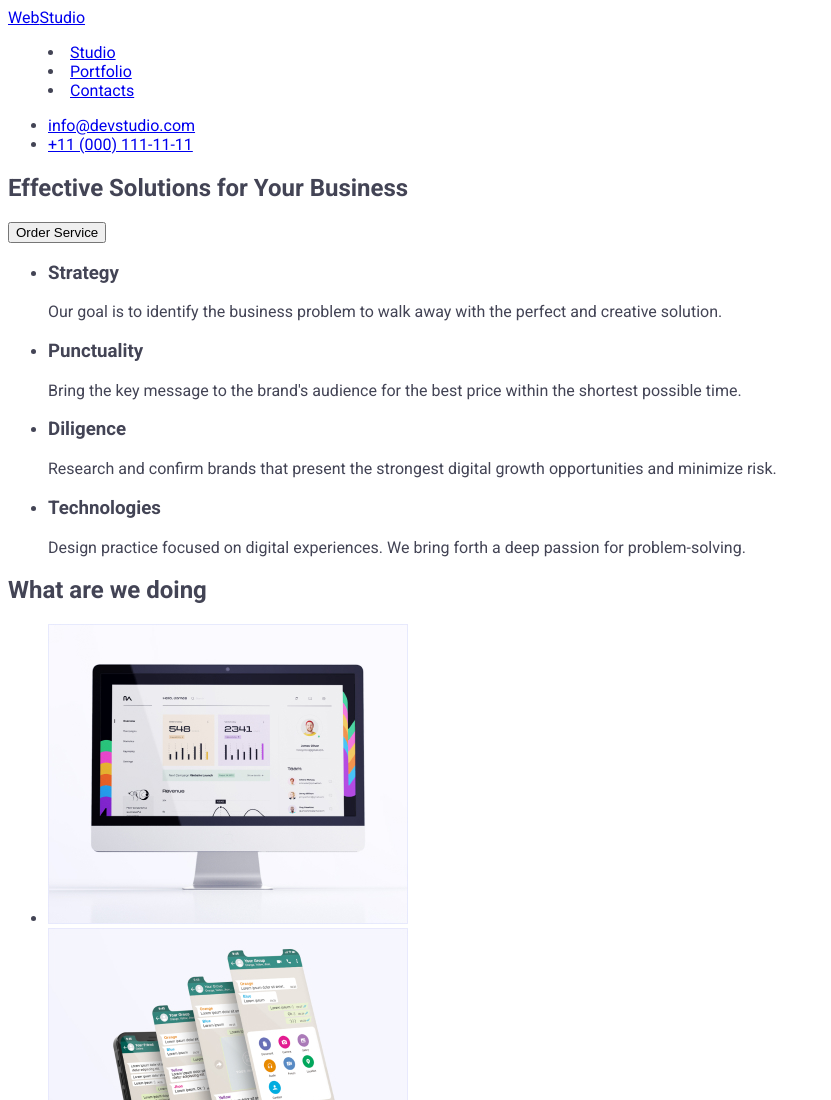
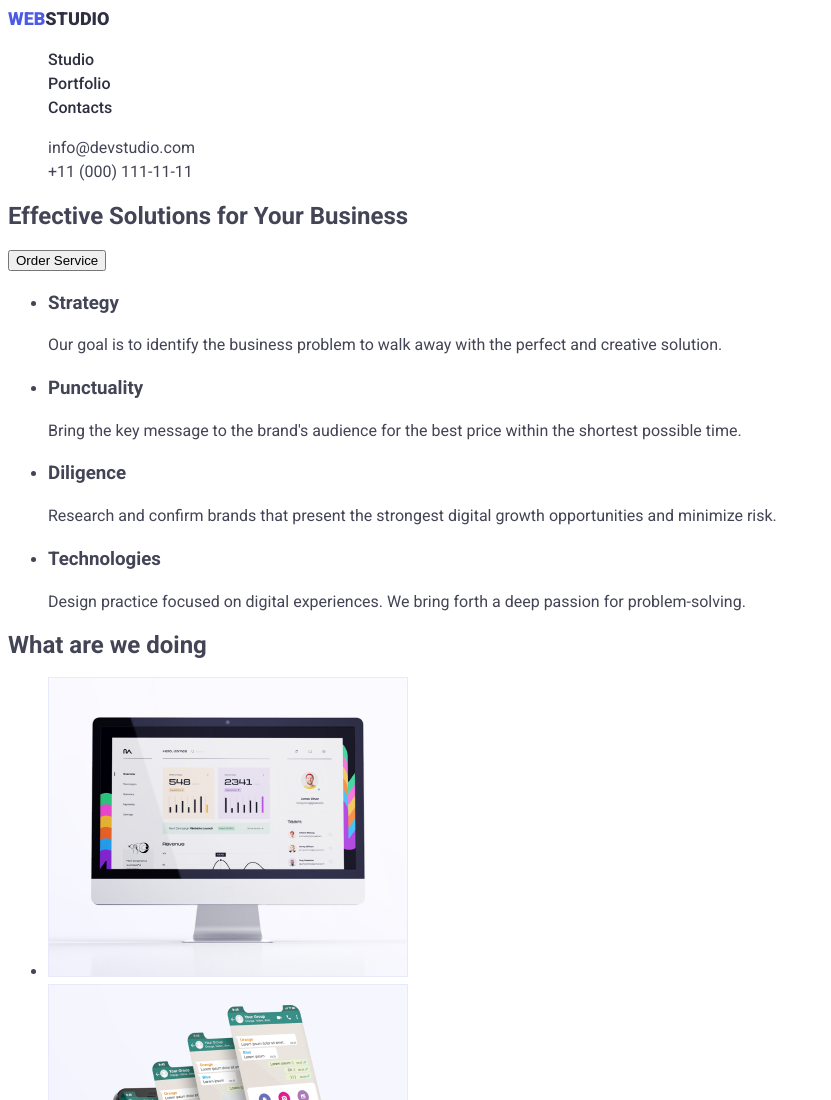
Before and after one commit to PeterPoterek/goit-markup-hw-02, a plain HTML site: page index.html in a window 1280 px wide. Shown: the top 1100 px of the page, without its empty margins (0-831 px from the left). Drawn offline with Linux system fonts and the light colour scheme.

Commit message:
header section - done

```diff
--- a/css/styles.css
+++ b/css/styles.css
@@ -16,4 +16,58 @@ body {
   font-family: "Raleway", sans-serif;
   font-family: "Roboto", sans-serif;
   color: var(--color-text);
+
+  font-weight: 400;
+  font-size: 16px;
+  line-height: 24px;
+  letter-spacing: 2%;
 }
+.header-container {
+  background-color: var(--color-white-background);
+}
+.logo {
+  color: var(--color-dark);
+
+  font-size: 18px;
+  font-weight: 800;
+  line-height: 1.1666667;
+
+  text-decoration: none;
+  text-transform: uppercase;
+}
+.logo-highlighted {
+  color: var(--color-primary);
+}
+
+.menu-list {
+  list-style: none;
+}
+.menu-item {
+  color: var(--color-dark);
+
+  font-size: 16px;
+  font-weight: 500;
+  line-height: 1.5;
+
+  text-decoration: none;
+}
+.menu-item:active {
+  color: var(--color-pressed);
+}
+
+.contact-list {
+  list-style: none;
+}
+
+.contact-item-link {
+  color: var(--color-text);
+
+  font-size: 16px;
+  font-weight: 400;
+  line-height: 1.5;
+
+  text-decoration: none;
+}
+.contact-item-link:active {
+  color: var(--color-pressed);
+}
--- a/index.html
+++ b/index.html
@@ -15,20 +15,26 @@
     />
   </head>
   <body>
-    <header>
+    <header class="header-container">
       <nav>
         <div>
           <a href="#" class="logo"><span class="logo-highlighted">Web</span>Studio</a>
         </div>
-        <menu>
-          <li><a href="#">Studio</a></li>
-          <li><a href="#">Portfolio</a></li>
-          <li><a href="#">Contacts</a></li>
+        <menu class="menu-list">
+          <li><a class="menu-item" href="#">Studio</a></li>
+          <li><a class="menu-item" href="#">Portfolio</a></li>
+          <li><a class="menu-item" href="#">Contacts</a></li>
         </menu>
       </nav>
-      <ul>
-        <li><a href="mailto:info@devstudio.com">info@devstudio.com</a></li>
-        <li><a href="tel:+111111111">+11 (000) 111-11-11</a></li>
+      <ul class="contact-list">
+        <li>
+          <a class="contact-item-link" href="mailto:info@devstudio.com"
+            >info@devstudio.com</a
+          >
+        </li>
+        <li>
+          <a class="contact-item-link" href="tel:+111111111">+11 (000) 111-11-11</a>
+        </li>
       </ul>
     </header>
 
```
